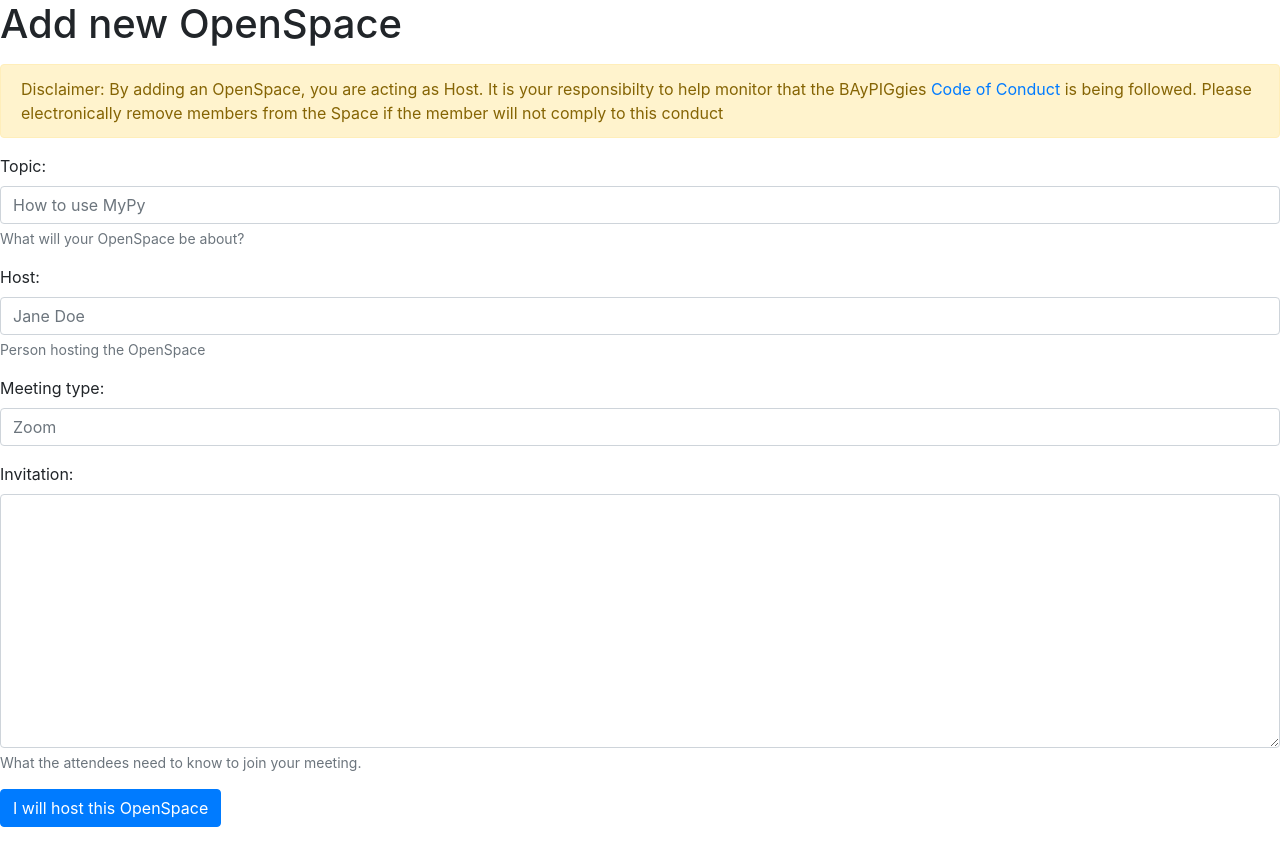
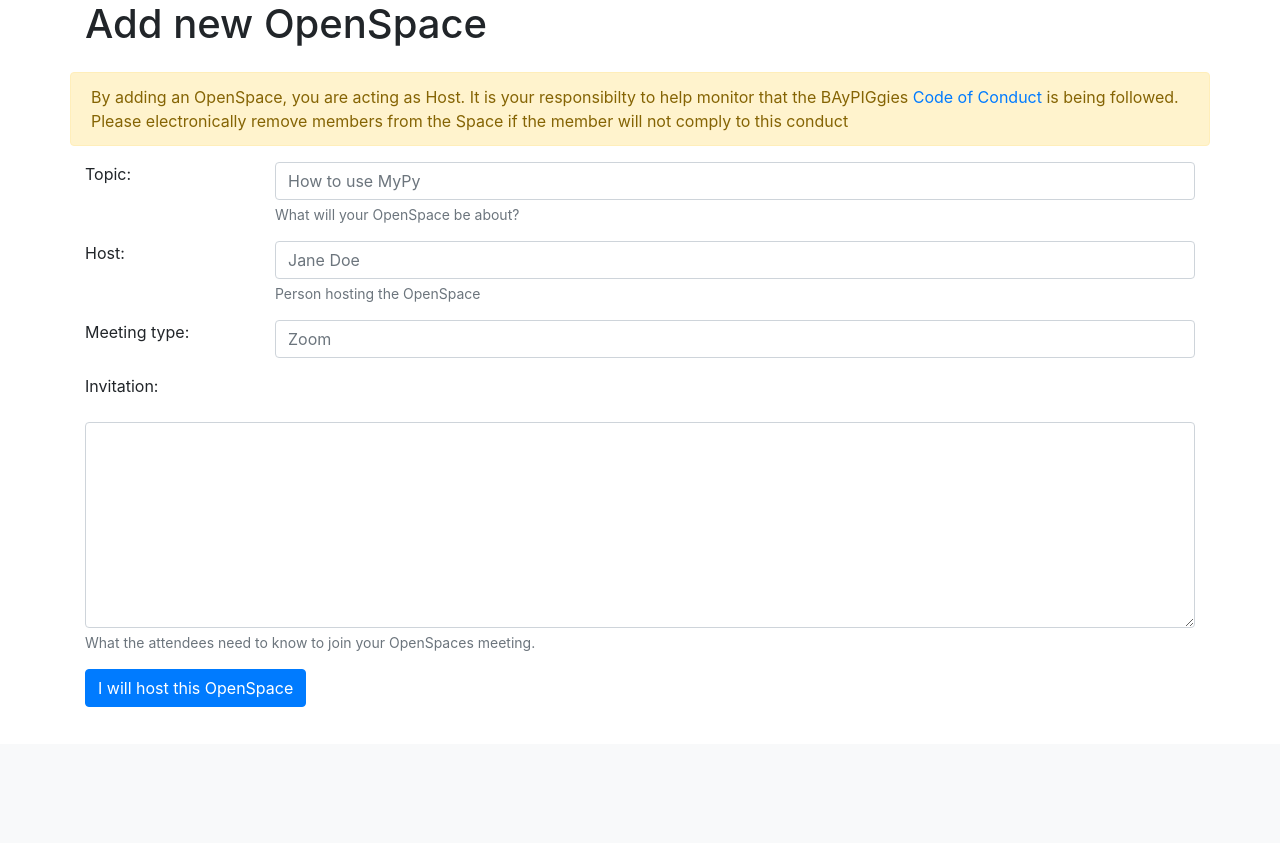
Before and after one commit to glenjarvis/pycon-video-voting, a Django app: page /open_spaces/new_space/ in a window 1280 px wide. Shown: the part 56-899 px from the top of the page. After the commit the page ends 763 px from the top, so only its background shows below. Run offline with Django 3.2, Linux system fonts and the light colour scheme; some libraries are stand-ins or nearby versions.

Commit message:
Convert "Add new OpenSpace" to use Bootstrap4

```diff
--- a/open_spaces/templates/open_spaces/new_space.html
+++ b/open_spaces/templates/open_spaces/new_space.html
@@ -8,7 +8,7 @@
 {% block content %}
   <p>
   <div class="alert alert-warning" role="alert">
-    Disclaimer: By adding an OpenSpace, you are acting as Host. It is your
+    By adding an OpenSpace, you are acting as Host. It is your
     responsibilty to help monitor that the BAyPIGgies <a
       href="https://baypiggies.net/pages/code_of_conduct.html">Code
       of Conduct</a> is being followed. Please electronically
@@ -17,31 +17,55 @@
   </div>
   </p>
 
-  <div>
-  <p>
+  <div class="container">
     <form action="{% url 'new_open-space' %}" method="post">
       {% csrf_token %}
-      <div class="form-group">
+
+      <div class="row">
+        <div class="form-group col-2">
           <label for="id_topic">Topic:</label>
+        </div>
+        <div class="form-group col-10">
           <input type="text" class="form-control" id="id_topic" aria-describedby="topicHelp" placeholder="How to use MyPy" name="topic" required="" >
           <small id="topicHelp" class="form-text text-muted">What will your OpenSpace be about?</small>
         </div>
-      <div class="form-group">
+      </div>
+
+      <div class="row">
+        <div class="form-group col-2">
           <label for="id_host">Host:</label>
+        </div>
+        <div class="form-group col-10">
           <input type="text" class="form-control" name="host" maxlength="120" required="" id="id_host" aria-describedby="hostHelp" placeholder="Jane Doe">
           <small id="hostHelp" class="form-text text-muted">Person hosting the OpenSpace</small>
         </div>
-      <div class="form-group">
+      </div>
+
+      <div class="row">
+        <div class="form-group col-2">
           <label for="id_meeting_type">Meeting type:</label>
+        </div>
+        <div class="form-group col-10">
           <input type="text" name="meeting_type" class="form-control" maxlength="120" required="" id="id_meeting_type" placeholder="Zoom">
         </div>
-      <div class="form-group">
+      </div>
+
+
+      <div class="row">
+        <div class="form-group col-sm">
           <label for="id_invitation">Invitation:</label>
-        <textarea class="form-control" id="id_invitation" name="invitation" cols="40" rows="10" required="" aria-describedby="invitationHelp"></textarea>
-        <small id="invitationHelp" class="form-text text-muted">What the attendees need to know to join your meeting.</small>
         </div>
+      </div>
+
+      <div class="row">
+        <div class="form-group col-sm">
+          <textarea class="form-control" id="id_invitation" name="invitation" cols="40" rows="8" required="" aria-describedby="invitationHelp"></textarea>
+          <small id="invitationHelp" class="form-text text-muted">What the attendees need to know to join your OpenSpaces meeting.</small>
+        </div>
+      </div>
+
       <button type="submit" class="btn btn-primary">I will host this OpenSpace</button>
+    </div>
   </form>
-  </p>
   </div>
 {% endblock %}
--- a/pycon_video_voting/templates/base.html
+++ b/pycon_video_voting/templates/base.html
@@ -15,6 +15,8 @@
   <link rel="icon" href="favicon.ico" type="image/x-icon" />
 </head>
 <body>
+
+
   {% bootstrap_messages %}
 
   {% block navigation %}
@@ -42,13 +44,17 @@
       </ul>
     </div>
   </nav>
+  </div>
   {% endblock %}
 
+<div class="container">
   <h1>{% block page_header %}BAyPIGgies PyCon Event{% endblock %}</h1>
 
+  <div class="row">
   {% block content %}
   Missing content. Check your content block.
   {% endblock %}
-  </div>
+  </div><!-- end outside most row -->
+</div><!-- end container -->
 </body>
 </html>
```
Lines whose indentation alone changed are shown as unchanged.
